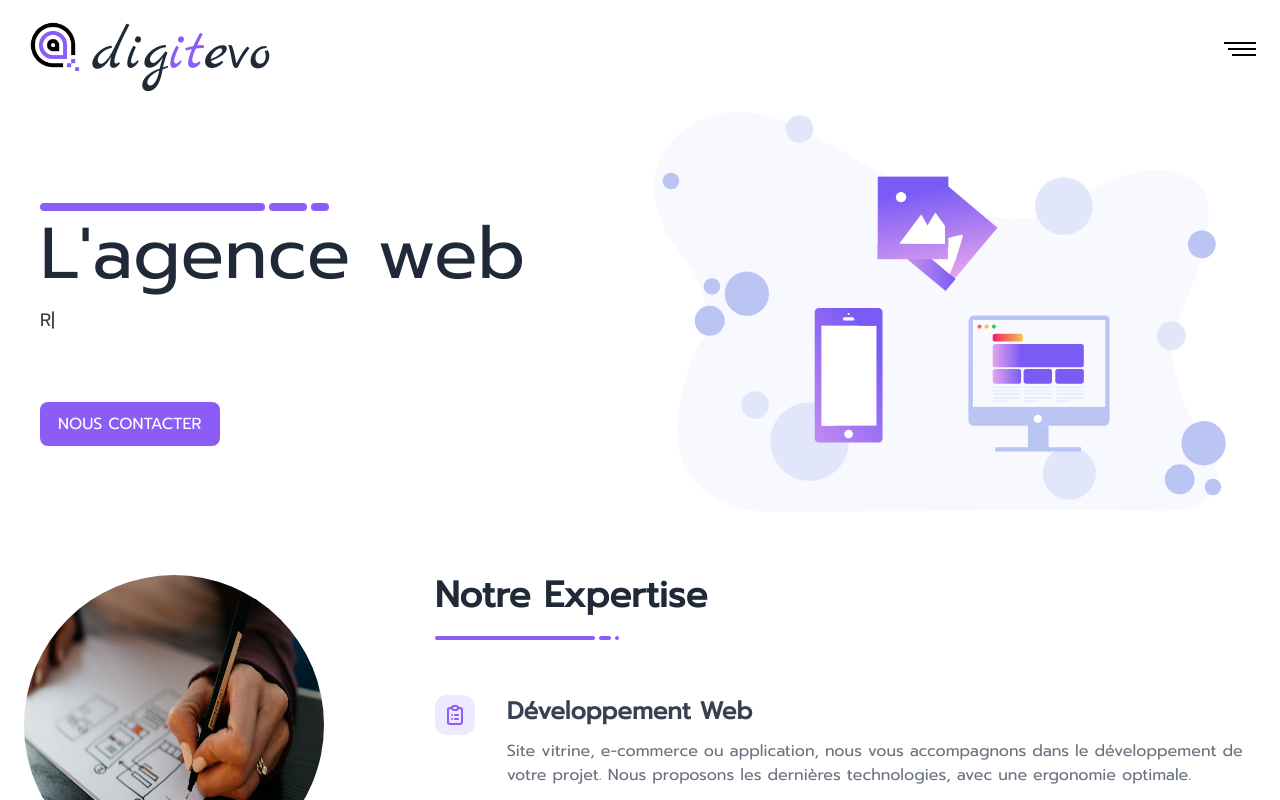
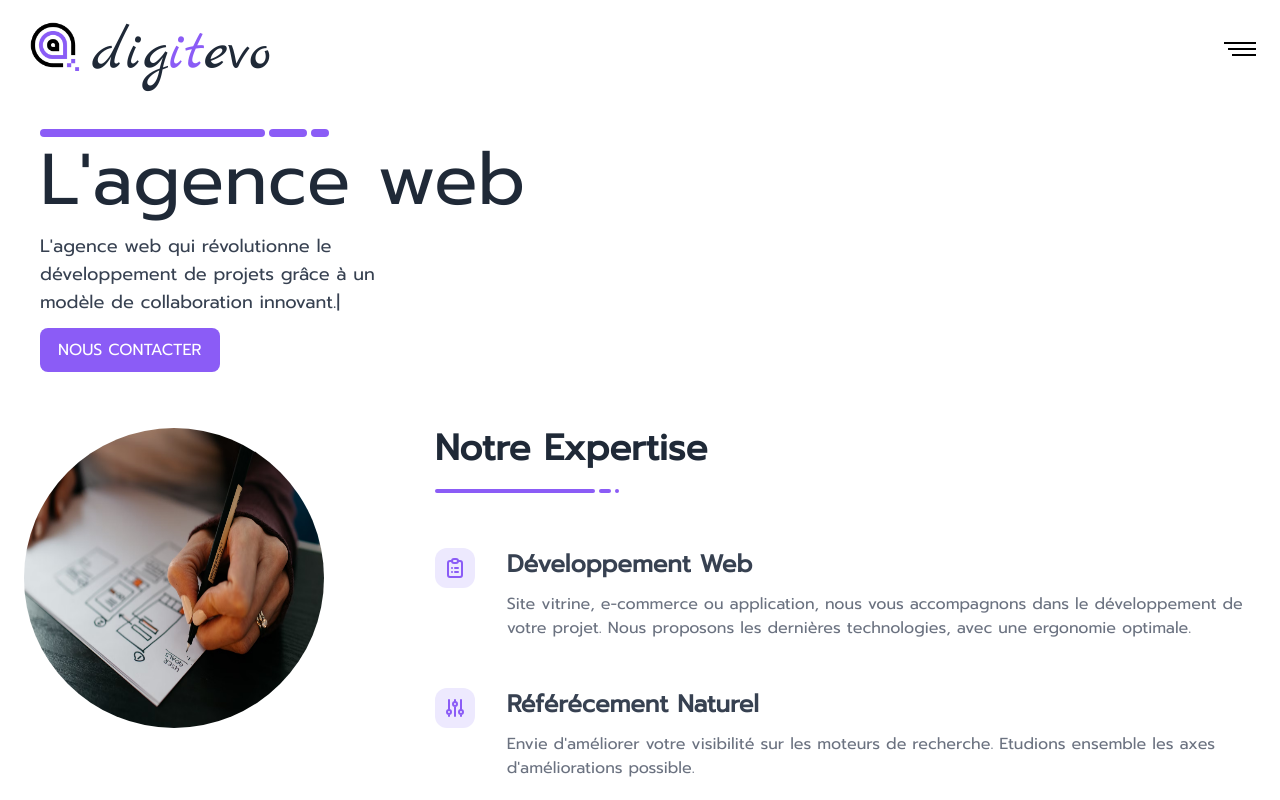
Before and after one commit to mohammedlaslaa/digitevo, a Next.js app: page / in a window 1280 px wide. Shown: the top 800 px of the page. Built offline with nearby package versions, Linux system fonts and the light colour scheme.

Commit message:
change image size and edit select attribute

```diff
--- a/src/components/Home/ContactUsSection.tsx
+++ b/src/components/Home/ContactUsSection.tsx
@@ -246,9 +246,10 @@ const ContactSection: NextPage = () => {
                   <select
                     required
                     {...register('object', { required: true })}
+                    defaultValue=""
                     className="block w-full placeholder:text-slate-400 px-5 py-3 mt-2 text-gray-700 bg-white border border-gray-200 rounded-md appearance-none cursor-pointer focus:border-violet-400 focus:ring-violet-300 focus:ring-opacity-40 focus:outline-none focus:ring-1"
                   >
-                    <option value="" selected disabled hidden>
+                    <option value="" disabled hidden>
                       Sélectionnez une option
                     </option>
                     <option value="showcase">Site vitrine</option>
--- a/src/components/Home/MainSection.tsx
+++ b/src/components/Home/MainSection.tsx
@@ -40,8 +40,7 @@ const MainSection: NextPage = () => (
         <Image
           src="/images/computer_phone.svg"
           alt="Digital innovative"
-          width={900}
-          height={600}
+          layout="fill"
         />
       </div>
     </div>
--- a/src/components/Home/PresentationSection.tsx
+++ b/src/components/Home/PresentationSection.tsx
@@ -10,7 +10,7 @@ const PresentationSection: NextPage = () => (
         <div className="hidden lg:block lg:w-1/3 relative">
           <Image
             src="/images/web_project.avif"
-            alt="Digital innovative"
+            alt="Projet web"
             width={300}
             height={300}
             className="rounded-full"
--- a/src/pages/services/index.tsx
+++ b/src/pages/services/index.tsx
@@ -28,7 +28,7 @@ function Services() {
             <div className="w-full lg:w-1/3 relative">
               <Image
                 src="/images/collaboration.svg"
-                alt="Digital innovative"
+                alt="Collaboration"
                 width={600}
                 height={400}
               />
```
